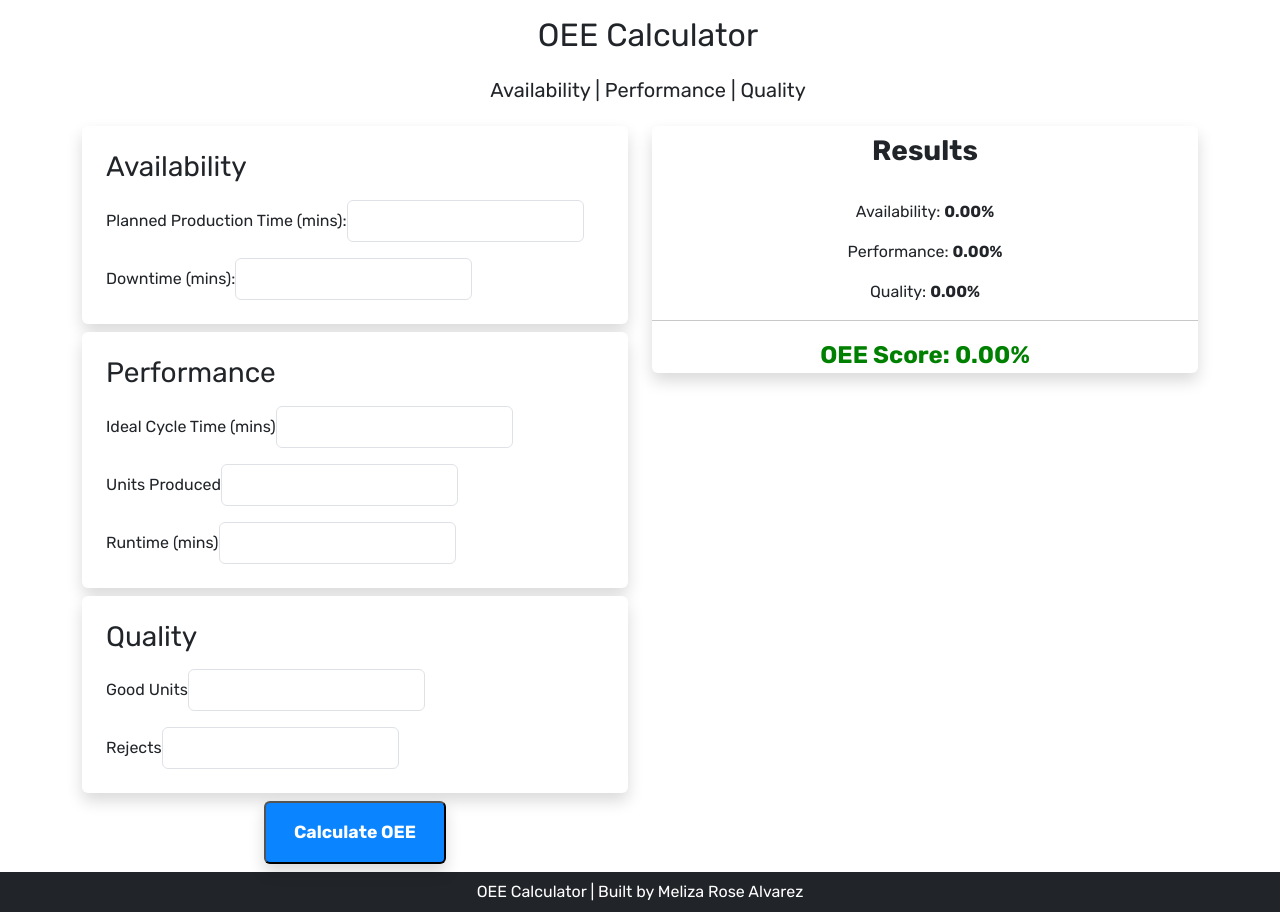
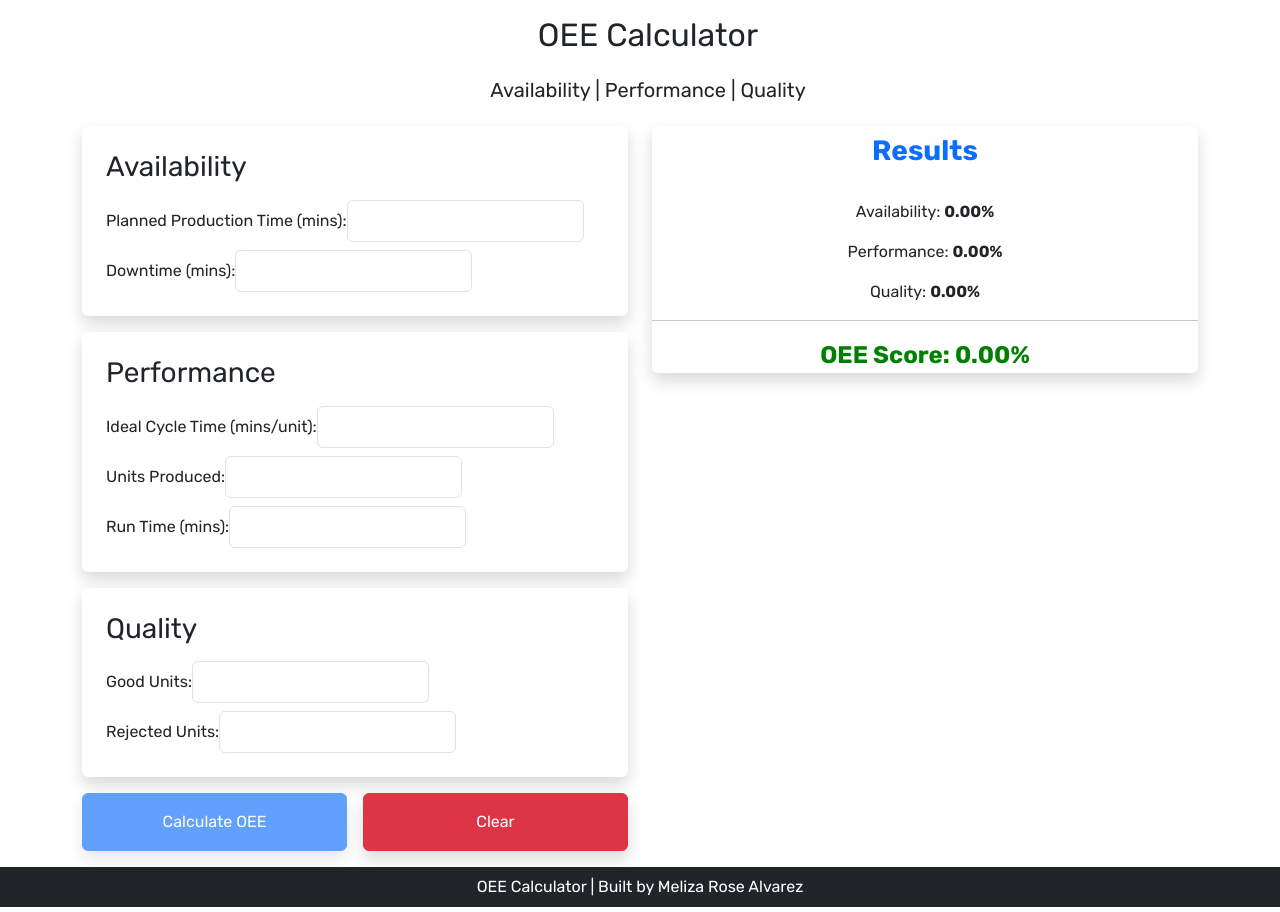
Before and after one commit to melisaroze/OEE-calculator, a React (Create React App) app: page /oeecalculator in a window 1280 px wide. Built offline with nearby package versions, Linux system fonts and the light colour scheme.

Commit message:
add clear button

```diff
--- a/src/components/AvailabilityForm.js
+++ b/src/components/AvailabilityForm.js
@@ -1,34 +1,43 @@
-import { useState } from "react";
+import { useEffect, useState } from "react";
 
-export default function AvailabilityForm({ onChange }) {
+export default function AvailabilityForm({ onChange, value }) {
   const [planned, setPlanned] = useState("");
   const [downtime, setDowntime] = useState("");
 
   const update = () => {
-    if (planned === "" || downtime === "") return; // wait until valid
+    if (planned === "" || downtime === "") return;
     onChange("availability", {
       planned: Number(planned),
       downtime: Number(downtime),
     });
   };
 
+  // Reset form when cleared
+  useEffect(() => {
+    if (!value) {
+      setPlanned('');
+      setDowntime('');
+      onChange("availability", null);
+    }
+  }, [value, onChange]);
+
   return (
-    <div className="bg-white p-4 rounded shadow mx-auto text-start">
-
+    <div className="bg-white p-4 rounded shadow mx-auto text-start mb-3">
       <h3 className="font-semibold mb-3">Availability</h3>
 
       <div>
-      <label>Planned Production Time (mins): </label>
+      <label>Planned Production Time (mins):</label>
       <input
         type="number"
-        className="w-full p-2 border rounded mb-3"
+        className="w-full p-2 border rounded mb-2"
         value={planned}
         onChange={(e) => setPlanned(e.target.value)}
         onBlur={update}
       />
       </div>
 
-      <label>Downtime (mins): </label>
+      <div>
+      <label>Downtime (mins):</label>
       <input
         type="number"
         className="w-full p-2 border rounded"
@@ -36,6 +45,7 @@ export default function AvailabilityForm({ onChange }) {
         onChange={(e) => setDowntime(e.target.value)}
         onBlur={update}
       />
+      </div>
     </div>
   );
 }
--- a/src/components/CalculateButton.js
+++ b/src/components/CalculateButton.js
@@ -1,12 +1,22 @@
-export default function CalculateButton({ onCalculate }) {
+export default function CalculateButton({ onCalculate, disabled, onClear }) {
+
   return (
-    <div className="text-center my-2">
+    <div className="text-center my-3 d-flex justify-content-center gap-3">
       <button
         onClick={onCalculate}
-        className="px-8 py-3 rounded shadow calculate-btn"
+        disabled={disabled}
+        className="px-8 py-3 rounded shadow btn btn-primary w-50"
       >
         Calculate OEE
       </button>
+
+      <button
+        onClick={onClear}
+        className="px-8 py-3 rounded shadow btn btn-danger w-50"
+      >
+        Clear
+      </button>
+
     </div>
   );
 }
--- a/src/components/PerformanceForm.js
+++ b/src/components/PerformanceForm.js
@@ -1,28 +1,37 @@
-import { useState } from "react";
+import { useEffect, useState } from "react";
 
-export default function PerformanceForm({ onChange }) {
+export default function PerformanceForm({ onChange, value }) {
   const [ideal, setIdeal] = useState("");
   const [units, setUnits] = useState("");
-  const [runtime, setRuntime] = useState("");
+  const [runTime, setRunTime] = useState("");
 
   const update = () => {
-    if (ideal === "" || units === "" || runtime === "") return;
+    if (ideal === "" || units === "" || runTime === "") return;
     onChange("performance", {
       ideal: Number(ideal),
       units: Number(units),
-      runTime: Number(runtime),
+      runTime: Number(runTime),
     });
   };
 
+  useEffect(() => {
+    if (!value) {
+      setIdeal('');
+      setUnits('');
+      setRunTime('');
+      onChange("performance", null);
+    }
+  }, [value, onChange]);
+
   return (
-    <div className="bg-white p-4 rounded shadow text-start mt-2 mx-auto">
+    <div className="bg-white p-4 rounded shadow mx-auto text-start mb-3">
       <h3 className="font-semibold mb-3">Performance</h3>
 
       <div>
-      <label>Ideal Cycle Time (mins)</label>
+      <label>Ideal Cycle Time (mins/unit):</label>
       <input
         type="number"
-        className="w-full p-2 border rounded mb-3"
+        className="w-full p-2 border rounded mb-2"
         value={ideal}
         onChange={(e) => setIdeal(e.target.value)}
         onBlur={update}
@@ -30,10 +39,10 @@ export default function PerformanceForm({ onChange }) {
       </div>
 
       <div>
-      <label>Units Produced</label>
+      <label>Units Produced:</label>
       <input
         type="number"
-        className="w-full p-2 border rounded mb-3"
+        className="w-full p-2 border rounded mb-2"
         value={units}
         onChange={(e) => setUnits(e.target.value)}
         onBlur={update}
@@ -41,12 +50,12 @@ export default function PerformanceForm({ onChange }) {
       </div>
 
       <div>
-      <label>Runtime (mins)</label>
+      <label>Run Time (mins):</label>
       <input
         type="number"
         className="w-full p-2 border rounded"
-        value={runtime}
-        onChange={(e) => setRuntime(e.target.value)}
+        value={runTime}
+        onChange={(e) => setRunTime(e.target.value)}
         onBlur={update}
       />
       </div>
--- a/src/components/QualityForm.js
+++ b/src/components/QualityForm.js
@@ -1,6 +1,6 @@
-import { useState } from "react";
+import { useEffect, useState } from "react";
 
-export default function QualityForm({ onChange }) {
+export default function QualityForm({ onChange, value }) {
   const [good, setGood] = useState("");
   const [rejects, setRejects] = useState("");
 
@@ -12,15 +12,23 @@ export default function QualityForm({ onChange }) {
     });
   };
 
+  useEffect(() => {
+    if (!value) {
+      setGood('');
+      setRejects('');
+      onChange("quality", null);
+    }
+  }, [value, onChange]);
+
   return (
-    <div className="bg-white p-4 rounded shadow mt-2 mx-auto text-start">
+    <div className="bg-white p-4 rounded shadow mx-auto text-start mb-3">
       <h3 className="font-semibold mb-3">Quality</h3>
 
       <div>
-      <label>Good Units</label>
+      <label>Good Units:</label>
       <input
         type="number"
-        className="w-full p-2 border rounded mb-3"
+        className="w-full p-2 border rounded mb-2"
         value={good}
         onChange={(e) => setGood(e.target.value)}
         onBlur={update}
@@ -28,7 +36,7 @@ export default function QualityForm({ onChange }) {
       </div>
 
       <div>
-      <label>Rejects</label>
+      <label>Rejected Units:</label>
       <input
         type="number"
         className="w-full p-2 border rounded"
--- a/src/components/ResultsCard.js
+++ b/src/components/ResultsCard.js
@@ -1,7 +1,7 @@
 export default function ResultsCard({ availability, performance, quality, oee }) {
   return (
     <div className="bg-white p-6 rounded shadow mx-auto text-center">
-      <h3 className="fw-bold mb-4 p-2">Results</h3>
+      <h3 className="fw-bold mb-4 p-2 text-primary">Results</h3>
 
       <p>Availability: <strong>{availability.toFixed(2)}%</strong></p>
       <p>Performance: <strong>{performance.toFixed(2)}%</strong></p>
--- a/src/index.css
+++ b/src/index.css
@@ -57,14 +57,27 @@ html, body, #root {
 
 
 .img-feature {
-  width: 100px; /* fixed width */
-  height: 100px; /* fixed height */
+  width: 100px;
+  height: 100px;
+}
+
+@keyframes fadeIn {
+  from {
+    opacity: 0;
+  }
+  to {
+    opacity: 1;
+  }
 }
 
 .results {
   font-size: 24px;
   color: green;
+  animation-name: fadeIn;
+  animation-duration: 5s;
+  animation-fill-mode: forwards;
 }
+
 
 .card-feature {
   box-shadow: 0 2px 10px rgba(0,0,0,0.07);
--- a/src/pages/OEECalculator.js
+++ b/src/pages/OEECalculator.js
@@ -37,6 +37,16 @@ export default function OEECalculator() {
     setOee((av * pf * ql) / 10000);
   };
 
+  const handleClear = () => {
+    setAvailabilityData(null);
+    setPerformanceData(null);
+    setQualityData(null);
+    setAvailability(0);
+    setPerformance(0);
+    setQuality(0);
+    setOee(0);
+  };
+
   return (
     <Container>
     <Row>
@@ -51,16 +61,22 @@ export default function OEECalculator() {
 
       <div className="gap-2">
         <AvailabilityForm
-            onChange={handleFormChange} />
+            onChange={handleFormChange}
+            value={availabilityData} />
 
         <PerformanceForm
-            onChange={handleFormChange} />
+            onChange={handleFormChange}
+            value={performanceData} />
 
         <QualityForm
-            onChange={handleFormChange} />
+            onChange={handleFormChange}
+            value={qualityData} />
       </div>
 
-      <CalculateButton onCalculate={calculateOEE} />
+      <CalculateButton
+        onCalculate={calculateOEE}
+        onClear={handleClear}
+        disabled={!availabilityData || !performanceData || !qualityData} />
     </Col>
 
     <Col className="lg-6">
```
